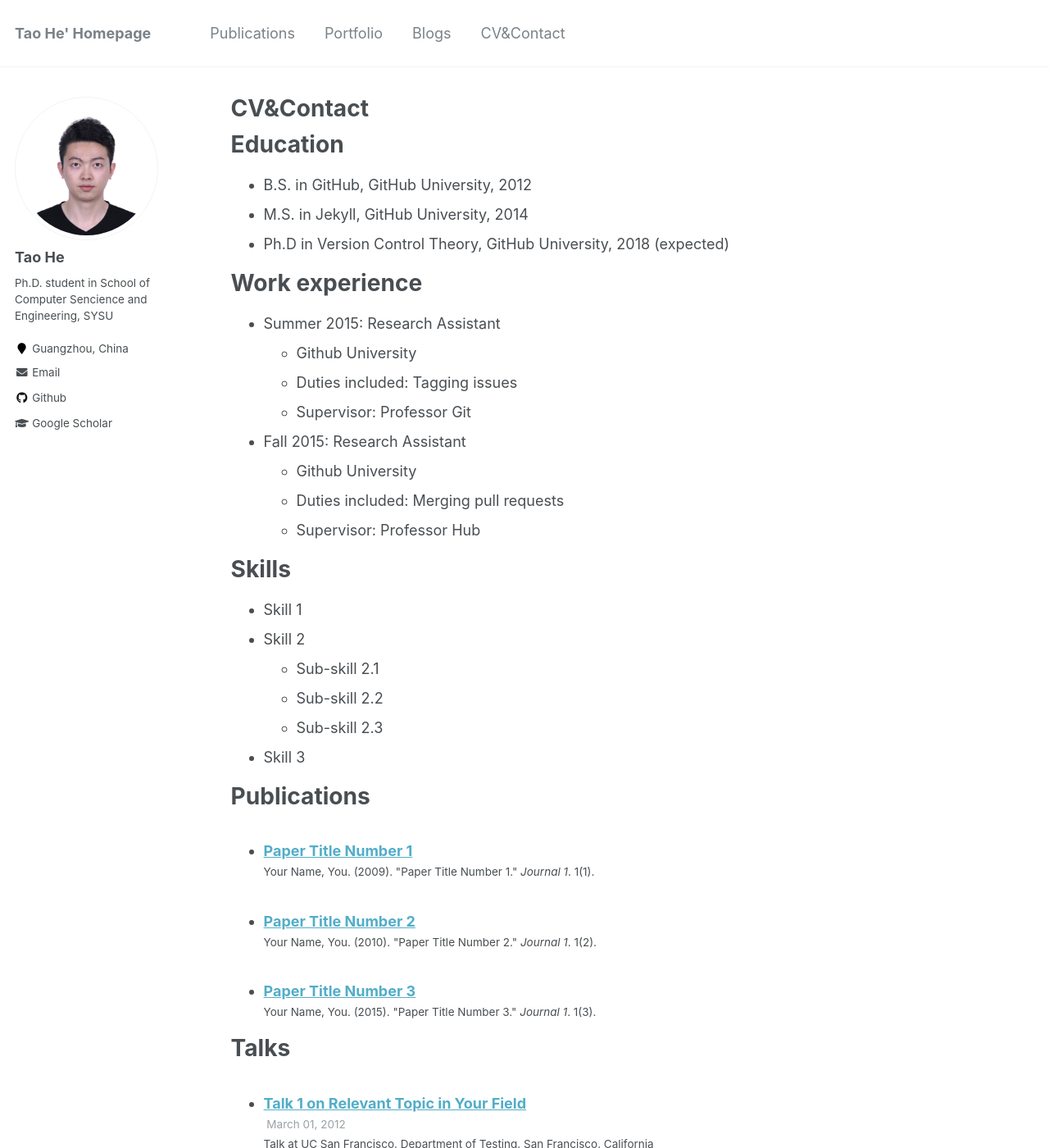
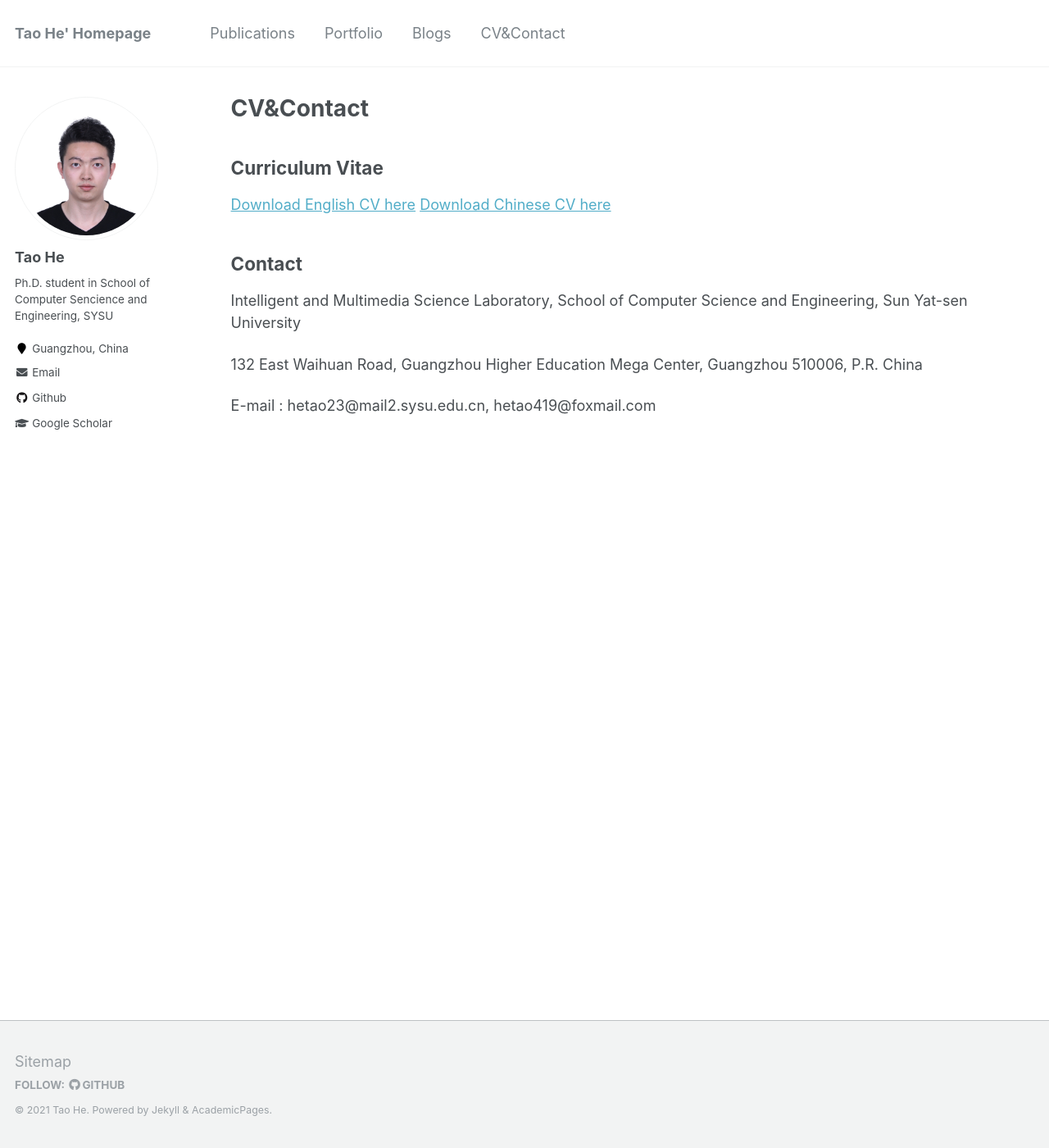
Before and after one commit to onewalnut/onewalnut.github.io, a Jekyll site: the page built from _pages/cv.md, in a window 1280 px wide and 1400 px high. Shown: the whole window at 82% size. Built offline with Jekyll 4.4.1, drawn with Linux system fonts in a browser that asks for light colours; some of the changed text lies outside the part shown.

Commit message:
Update cv.md

```diff
--- a/_pages/cv.md
+++ b/_pages/cv.md
@@ -9,51 +9,19 @@ redirect_from:
 
 {% include base_path %}
 
-Education
-======
-* B.S. in GitHub, GitHub University, 2012
-* M.S. in Jekyll, GitHub University, 2014
-* Ph.D in Version Control Theory, GitHub University, 2018 (expected)
+Curriculum Vitae
+-------
+[Download English CV here](https://www.hetaooo.com/files/paper1.pdf)
+[Download Chinese CV here](https://www.hetaooo.com//files/paper2.pdf)
 
-Work experience
-======
-* Summer 2015: Research Assistant
-  * Github University
-  * Duties included: Tagging issues
-  * Supervisor: Professor Git
+Contact
+-------
+Intelligent and Multimedia Science Laboratory,
+School of Computer Science and Engineering,
+Sun Yat-sen University
 
-* Fall 2015: Research Assistant
-  * Github University
-  * Duties included: Merging pull requests
-  * Supervisor: Professor Hub
+132 East Waihuan Road,
+Guangzhou Higher Education Mega Center,
+Guangzhou 510006, P.R. China
 
-Skills
-======
-* Skill 1
-* Skill 2
-  * Sub-skill 2.1
-  * Sub-skill 2.2
-  * Sub-skill 2.3
-* Skill 3
-
-Publications
-======
-  <ul>{% for post in site.publications %}
-    {% include archive-single-cv.html %}
-  {% endfor %}</ul>
-
-Talks
-======
-  <ul>{% for post in site.talks %}
-    {% include archive-single-talk-cv.html %}
-  {% endfor %}</ul>
-
-Teaching
-======
-  <ul>{% for post in site.teaching %}
-    {% include archive-single-cv.html %}
-  {% endfor %}</ul>
-
-Service and leadership
-======
-* Currently signed in to 43 different slack teams
+E-mail :  hetao23@mail2.sysu.edu.cn, hetao419@foxmail.com
```
